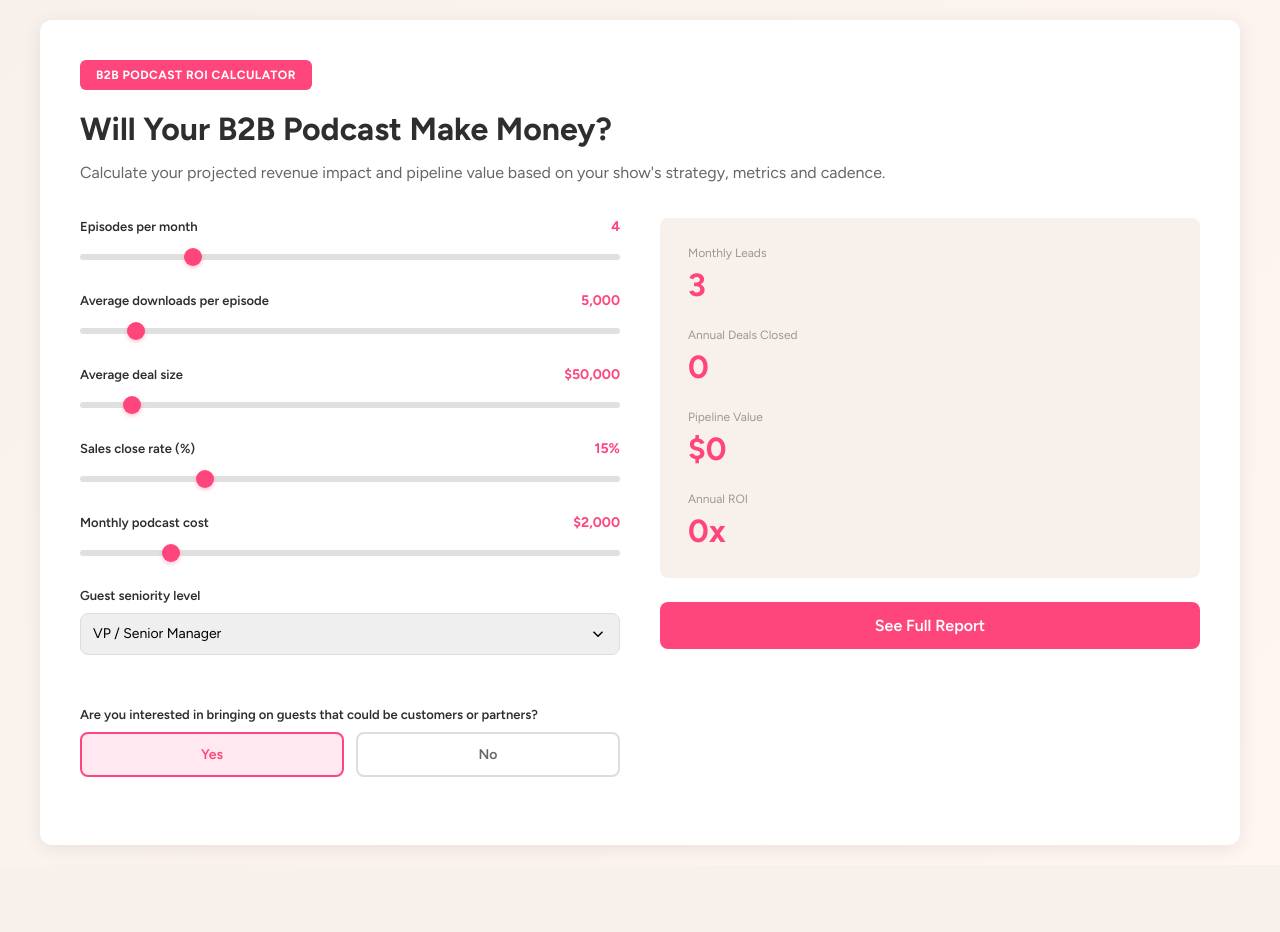
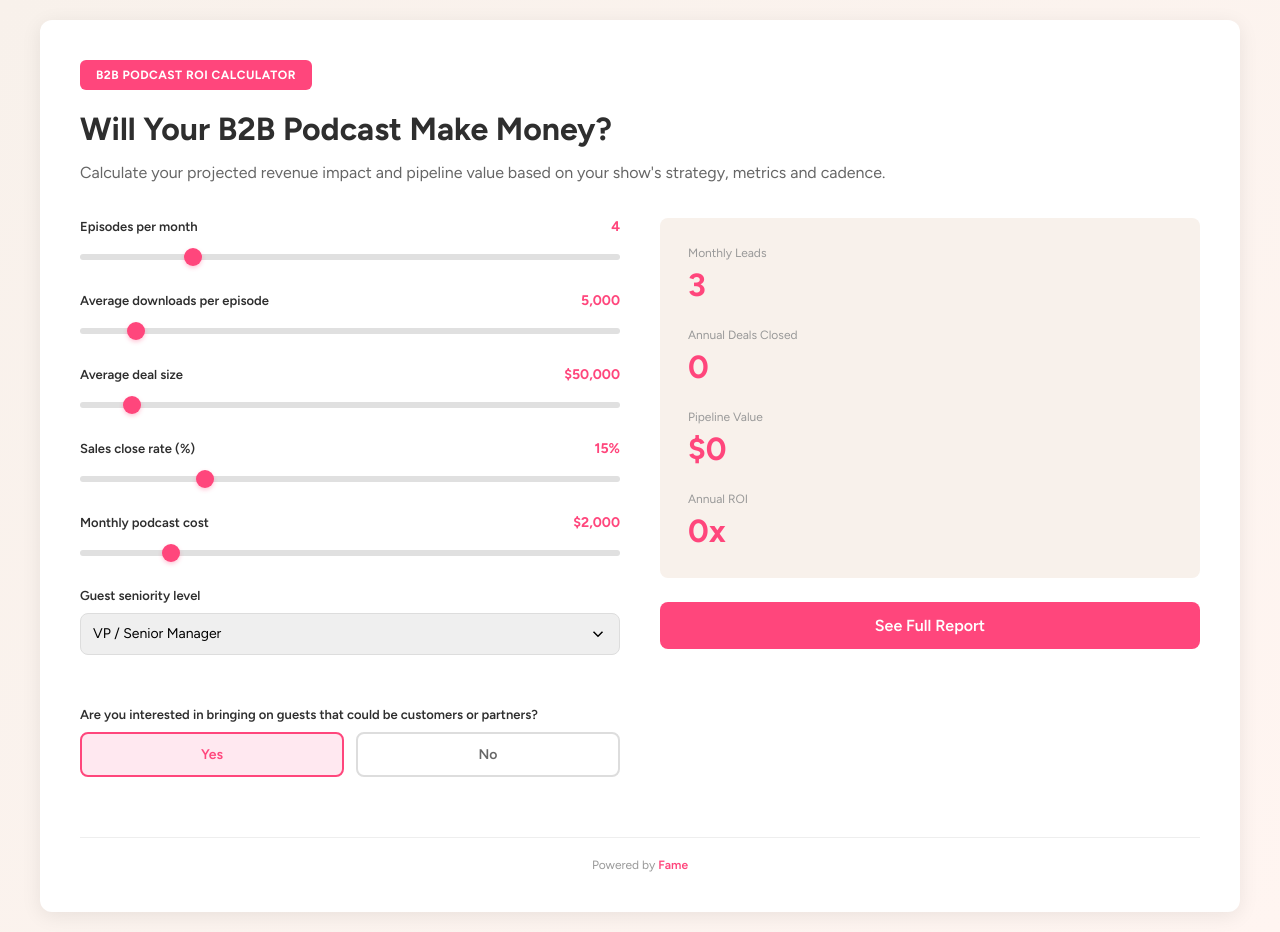
Before and after one commit to famecodeteam/roi-calculator, a React (Create React App) app: page / in a window 1280 px wide. Before the commit the page ends 865 px from the top, so only its background shows below. Built offline with nearby package versions, Linux system fonts and the light colour scheme.

Commit message:
Add: Powered by Fame footer with link to all screens

```diff
--- a/src/App.jsx
+++ b/src/App.jsx
@@ -335,6 +335,23 @@ export default function App() {
     boxSizing: 'border-box'
   };
 
+  const footerStyle = {
+    fontSize: '12px',
+    color: '#999',
+    marginTop: '32px',
+    textAlign: 'center',
+    paddingTop: '20px',
+    borderTop: '1px solid #eee',
+    fontFamily: 'Figtree, sans-serif !important'
+  };
+
+  const footerLinkStyle = {
+    color: '#ff467c',
+    textDecoration: 'none',
+    fontWeight: '600',
+    fontFamily: 'Figtree, sans-serif !important'
+  };
+
   if (screen === 'calculator') {
     return (
       <>
@@ -487,6 +504,10 @@ export default function App() {
                 </button>
               </div>
             </div>
+
+            <div style={footerStyle}>
+              Powered by <a href="https://fame.so" target="_blank" rel="noopener noreferrer" style={footerLinkStyle}>Fame</a>
+            </div>
           </div>
         </div>
       </>
@@ -519,6 +540,10 @@ export default function App() {
               Send My Report
             </button>
           </form>
+
+          <div style={footerStyle}>
+            Powered by <a href="https://fame.so" target="_blank" rel="noopener noreferrer" style={footerLinkStyle}>Fame</a>
+          </div>
         </div>
       </div>
     );
@@ -542,6 +567,10 @@ export default function App() {
           >
             Calculate Again
           </button>
+
+          <div style={footerStyle}>
+            Powered by <a href="https://fame.so" target="_blank" rel="noopener noreferrer" style={footerLinkStyle}>Fame</a>
+          </div>
         </div>
       </div>
     );
```
